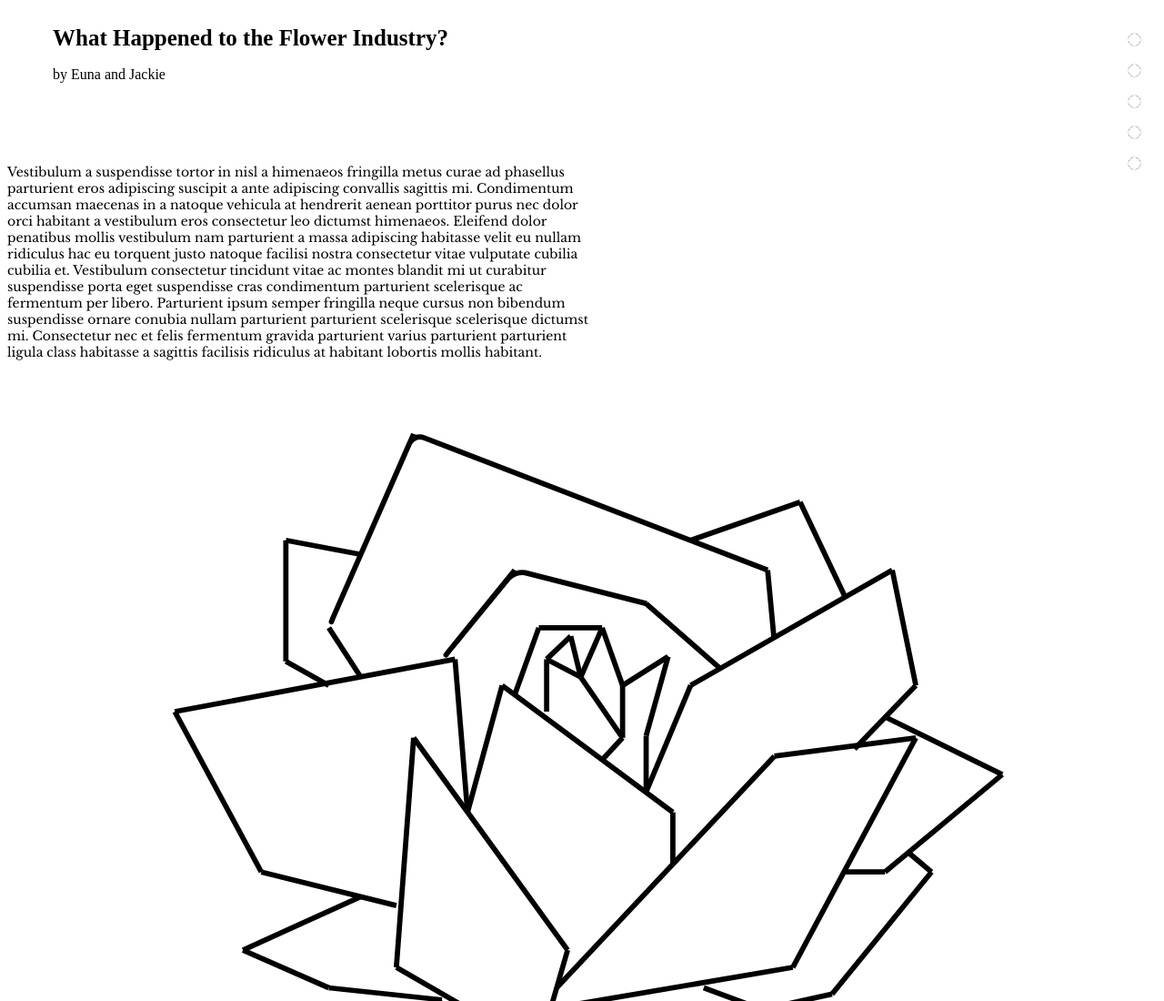
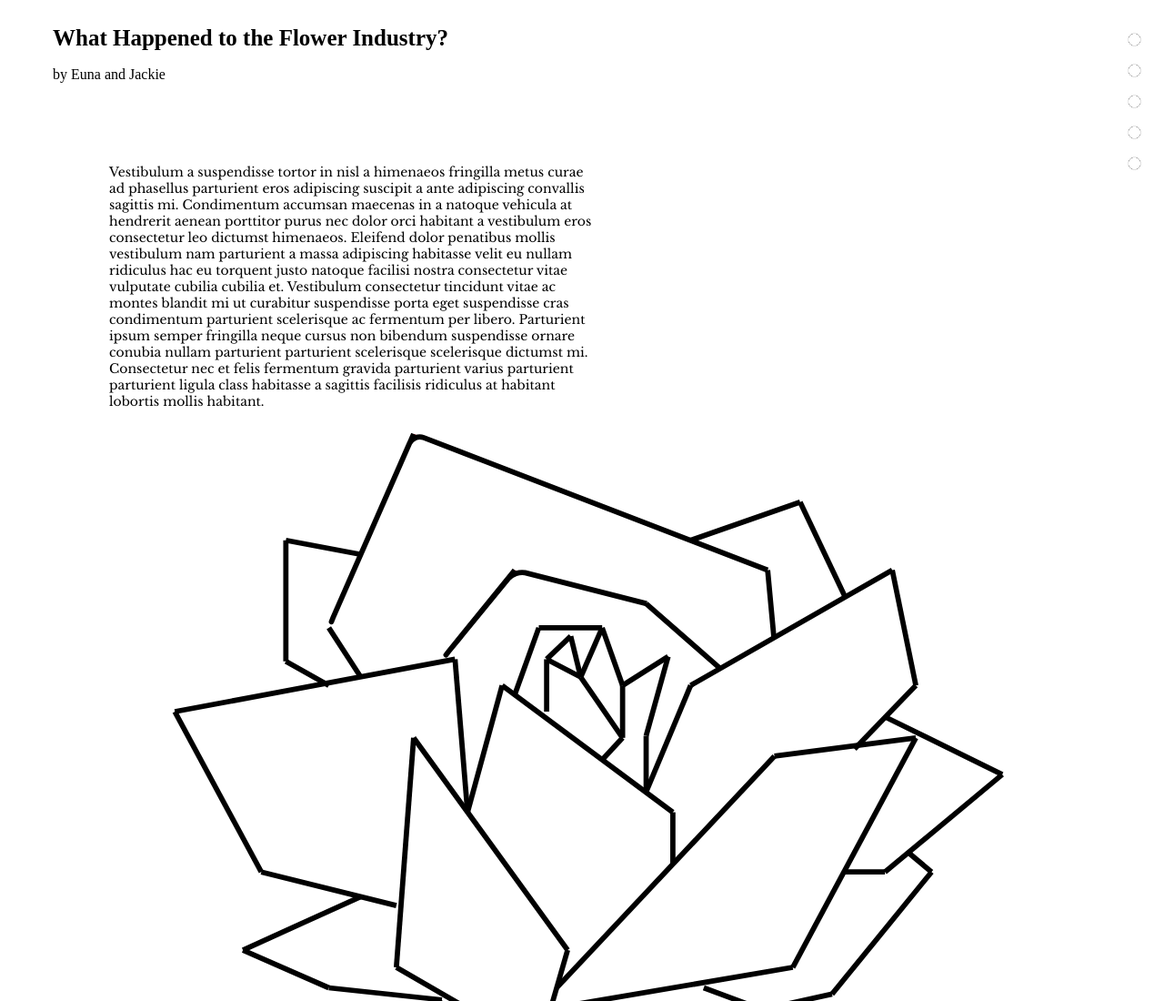
Before and after one commit to eunapark/flowers, a plain HTML site: page index.html in a window 1280 px wide. Shown: the top 1100 px of the page at 91% size. Drawn offline with nearby package versions, Linux system fonts and the light colour scheme.

Commit message:
wireframe imgs

```diff
--- a/css/styles.css
+++ b/css/styles.css
@@ -56,9 +56,9 @@ p{
 
 .story{
 	margin: 50px auto;
-	/*min-width: 90px;*/
+	min-width: 90px;
 	overflow: auto;
-	/*padding-left: 8em;*/
+	padding-left: 8em;
 	position: absolute;
 	margin-top: 75px;
 	width: 650px;
@@ -72,7 +72,3 @@ p{
 	position: relative;
 	width: 400px;
 }*/
-
-#intro{
-
-}
```
Also changed, not shown: imgs/Screen Shot 2015-04-27 at 4.19.55 PM.png (added), imgs/Screen Shot 2015-04-27 at 4.20.11 PM.png (added).
